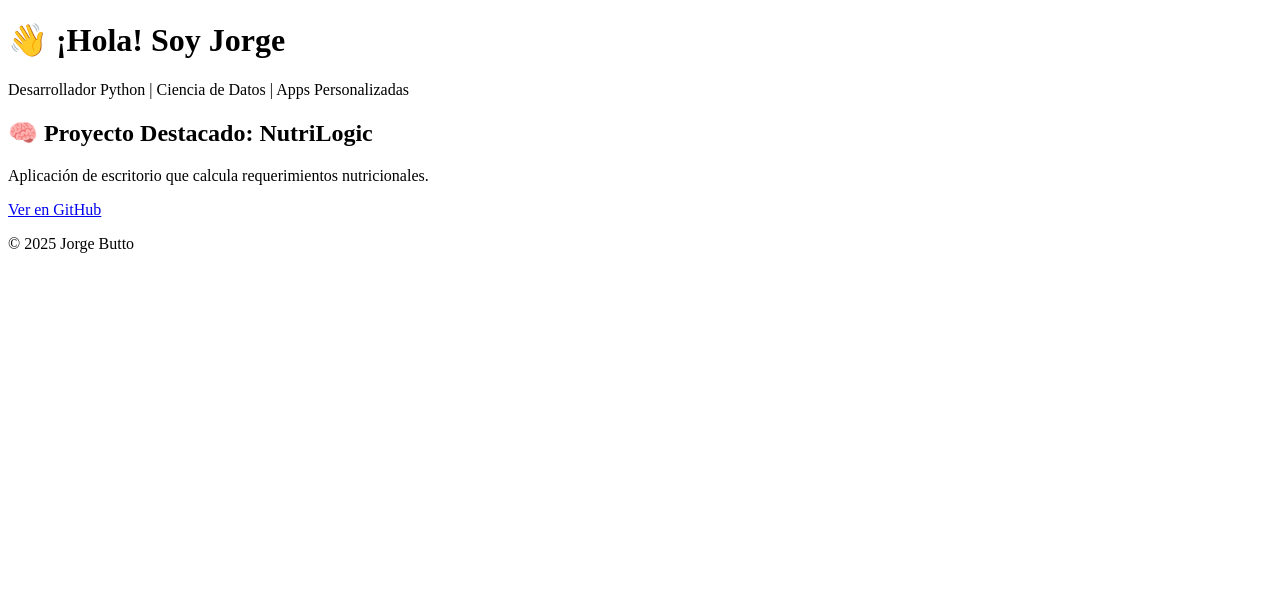
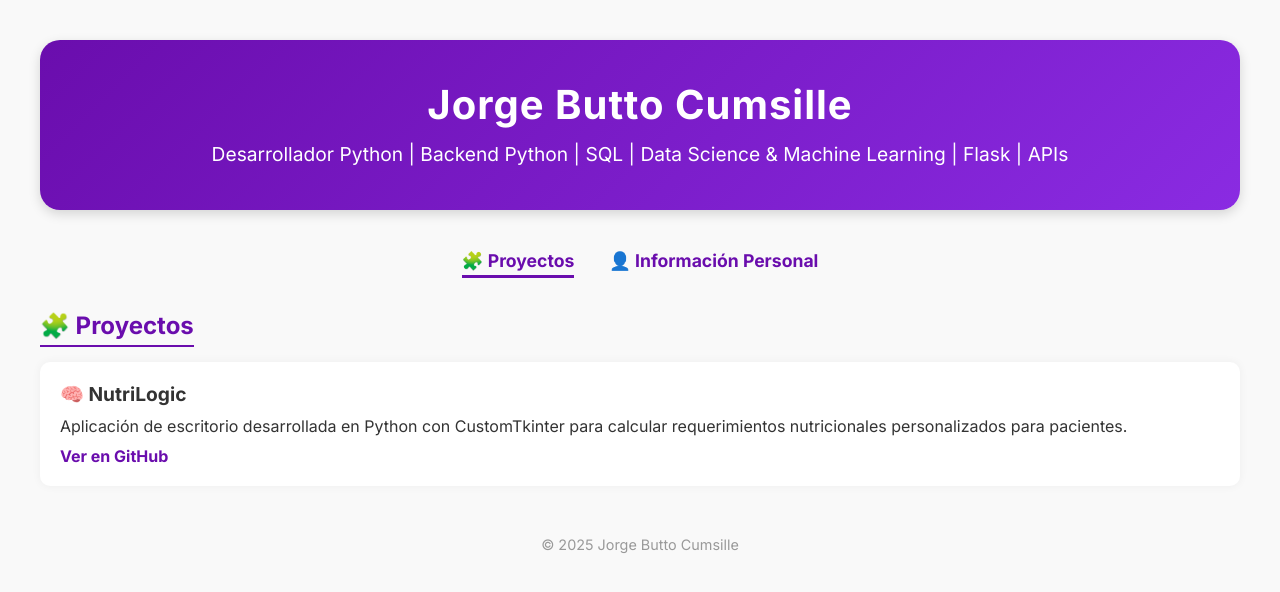
Before and after one commit to jotaaflowog/jotaaflowog.github.io, a plain HTML site: page index.html in a window 1280 px wide. Drawn offline with Linux system fonts and the light colour scheme.

Commit message:
Update index.html

```diff
--- a/index.html
+++ b/index.html
@@ -3,23 +3,202 @@
 <head>
   <meta charset="UTF-8" />
   <meta name="viewport" content="width=device-width, initial-scale=1.0" />
-  <title>Portafolio de Jorge Butto</title>
-  <link rel="stylesheet" href="style.css" />
+  <title>Portafolio | Jorge Butto Cumsille</title>
+  <link href="https://fonts.googleapis.com/css2?family=Inter:wght@400;700&display=swap" rel="stylesheet">
+  <style>
+    * {
+      box-sizing: border-box;
+      margin: 0;
+      padding: 0;
+    }
+    body {
+      font-family: 'Inter', sans-serif;
+      background-color: #f9f9f9;
+      color: #333;
+      padding: 40px;
+    }
+    header {
+      background: linear-gradient(135deg, #6A0DAD, #8A2BE2);
+      color: white;
+      padding: 40px 20px;
+      border-radius: 20px;
+      margin-bottom: 40px;
+      text-align: center;
+      box-shadow: 0 4px 12px rgba(0,0,0,0.15);
+    }
+    header h1 {
+      font-size: 2.5rem;
+      margin-bottom: 10px;
+      letter-spacing: 1px;
+    }
+    header p {
+      font-size: 1.2rem;
+      line-height: 1.6;
+    }
+    nav {
+      text-align: center;
+      margin-bottom: 40px;
+    }
+    nav a {
+      margin: 0 15px;
+      font-weight: bold;
+      font-size: 1.1rem;
+      color: #6A0DAD;
+      text-decoration: none;
+      border-bottom: 3px solid transparent;
+      padding-bottom: 4px;
+      transition: all 0.3s ease;
+      cursor: pointer;
+    }
+    nav a.active {
+      border-color: #6A0DAD;
+    }
+    section {
+      display: none;
+    }
+    section.active {
+      display: block;
+    }
+    section h2 {
+      color: #6A0DAD;
+      font-size: 1.5rem;
+      margin-bottom: 15px;
+      border-bottom: 2px solid #6A0DAD;
+      display: inline-block;
+      padding-bottom: 5px;
+    }
+    .proyecto {
+      background: #fff;
+      padding: 20px;
+      border-radius: 10px;
+      margin-bottom: 25px;
+      box-shadow: 0 0 10px rgba(0,0,0,0.05);
+    }
+    .proyecto h3 {
+      margin-bottom: 10px;
+      font-size: 1.2rem;
+    }
+    .proyecto p {
+      margin-bottom: 10px;
+    }
+    .proyecto a {
+      color: #6A0DAD;
+      font-weight: bold;
+      text-decoration: none;
+    }
+    .ficha-personal {
+      max-width: 700px;
+      background-color: #E3F0FF;
+      border-radius: 15px;
+      padding: 25px;
+      display: grid;
+      grid-template-columns: 1fr 2fr;
+      gap: 20px;
+      margin: 0 auto;
+      box-shadow: 0 4px 12px rgba(0,0,0,0.1);
+    }
+    .ficha-personal img {
+      width: 120px;
+      height: 120px;
+      border-radius: 50%;
+      object-fit: cover;
+      border: 4px solid white;
+      background: white;
+    }
+    .ficha-info {
+      display: flex;
+      flex-direction: column;
+      justify-content: center;
+    }
+    .ficha-info h3 {
+      color: #003366;
+      font-size: 1.5rem;
+      margin-bottom: 10px;
+    }
+    .ficha-info p {
+      margin-bottom: 6px;
+      font-size: 1rem;
+      color: #333;
+    }
+    .ficha-info a {
+      color: #003366;
+      text-decoration: none;
+      font-weight: bold;
+    }
+    .card-linkedin {
+      text-align: center;
+      margin-top: 30px;
+    }
+    .card-linkedin a {
+      display: inline-block;
+      padding: 10px 20px;
+      border-radius: 25px;
+      background-color: #0072b1;
+      color: white;
+      text-decoration: none;
+      font-weight: bold;
+      transition: background-color 0.3s;
+    }
+    .card-linkedin a:hover {
+      background-color: #005580;
+    }
+    footer {
+      text-align: center;
+      margin-top: 50px;
+      font-size: 0.9rem;
+      color: #999;
+    }
+  </style>
 </head>
 <body>
   <header>
-    <h1>👋 ¡Hola! Soy Jorge</h1>
-    <p>Desarrollador Python | Ciencia de Datos | Apps Personalizadas</p>
+    <h1>Jorge Butto Cumsille</h1>
+    <p>Desarrollador Python | Backend Python | SQL | Data Science & Machine Learning | Flask | APIs</p>
   </header>
 
-  <section>
-    <h2>🧠 Proyecto Destacado: NutriLogic</h2>
-    <p>Aplicación de escritorio que calcula requerimientos nutricionales.</p>
-    <a href="https://github.com/jotaaflowog/nutri_logic" target="_blank">Ver en GitHub</a>
+  <nav>
+    <a class="active" onclick="mostrarSeccion('proyectos')">🧩 Proyectos</a>
+    <a onclick="mostrarSeccion('personal')">👤 Información Personal</a>
+  </nav>
+
+  <section id="proyectos" class="active">
+    <h2>🧩 Proyectos</h2>
+    <div class="proyecto">
+      <h3>🧠 NutriLogic</h3>
+      <p>Aplicación de escritorio desarrollada en Python con CustomTkinter para calcular requerimientos nutricionales personalizados para pacientes.</p>
+      <a href="https://github.com/jotaaflowog/nutri_logic" target="_blank">Ver en GitHub</a>
+    </div>
+  </section>
+
+  <section id="personal">
+    <h2>👤 Información Personal</h2>
+    <div class="ficha-personal">
+      <img src="https://www.w3schools.com/howto/img_avatar.png" alt="Avatar">
+      <div class="ficha-info">
+        <h3>Jorge Butto Cumsille</h3>
+        <p>Estudiante de Ingeniería Civil Informática en la Universidad Andrés Bello.</p>
+        <p>Soy una persona comprometida, meticulosa y muy enfocada en entregar resultados reales. Me destaco por buscar siempre la excelencia en los proyectos que desarrollo, automatizando procesos y trabajando con un enfoque profesional, incluso en el aprendizaje autodidacta. Disfruto aprendiendo nuevas herramientas, optimizando sistemas y creando soluciones útiles con Python.</p>
+        <p>Actualmente centrado en el backend con Python, incluyendo ciencia de datos, APIs y aplicaciones personalizadas.</p>
+        <p>📧 Correo: <a href="mailto:jorgeb.p0702@gmail.com">jorgeb.p0702@gmail.com</a></p>
+        <p>🌐 LinkedIn: <a href="https://www.linkedin.com/in/jorge-butto-cumsille/" target="_blank">linkedin.com/in/jorge-butto-cumsille</a></p>
+      </div>
+    </div>
+    <div class="card-linkedin">
+      <a href="https://www.linkedin.com/in/jorge-butto-cumsille/" target="_blank">🔗 Ver perfil completo en LinkedIn</a>
+    </div>
   </section>
 
   <footer>
-    <p>© 2025 Jorge Butto</p>
+    &copy; 2025 Jorge Butto Cumsille
   </footer>
+
+  <script>
+    function mostrarSeccion(id) {
+      document.querySelectorAll('section').forEach(sec => sec.classList.remove('active'));
+      document.querySelectorAll('nav a').forEach(btn => btn.classList.remove('active'));
+      document.getElementById(id).classList.add('active');
+      event.target.classList.add('active');
+    }
+  </script>
 </body>
 </html>
```
